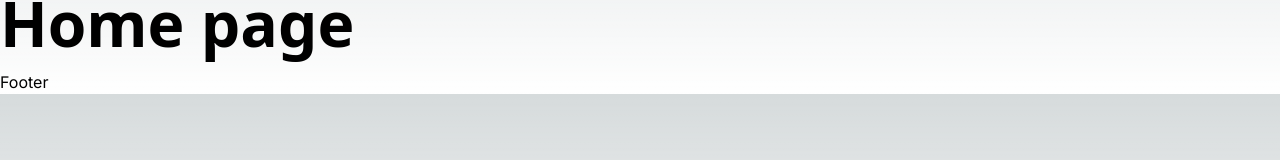
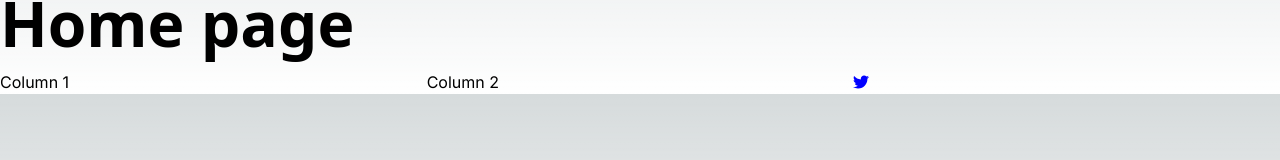
Before and after one commit to ijazkhan101/Ijaz-Portfolio, a Next.js app in the folder ijaz-web-projects/: page / in a window 1280 px wide. Shown: the part 216-376 px from the top of the page. Built offline with nearby package versions, Linux system fonts and the light colour scheme.

Commit message:
push
push

```diff
--- a/ijaz-web-projects/app/components/footer.tsx
+++ b/ijaz-web-projects/app/components/footer.tsx
@@ -1,13 +1,24 @@
-import React from 'react'
+import React from "react";
+import { FontAwesomeIcon } from '@fortawesome/react-fontawesome'
+import { faTwitter } from '@fortawesome/free-brands-svg-icons'
+import Link from "next/link";
 
 
-export const Footer = () =>{
-    return(
-        <div>
-            <div>
-         Footer
-            </div>
+export const Footer = () => {
+  return (
+    <div>
+      <div>
+        <div className="flex">
+          <div className="w-1/3">Column 1</div>
+          <div className="w-1/3">Column 2</div>
+          <div className="w-1/3">
+          <Link href="https://twitter.com/yourusername" target="_blank" rel="noopener noreferrer">
+  <FontAwesomeIcon icon={faTwitter}  color="blue"  className="w-300 h-300"/>
+</Link>
 
+          </div>
         </div>
-    )
-}
+      </div>
+    </div>
+  );
+};
--- a/ijaz-web-projects/package.json
+++ b/ijaz-web-projects/package.json
@@ -9,6 +9,9 @@
     "lint": "next lint"
   },
   "dependencies": {
+    "@fortawesome/fontawesome-svg-core": "^6.4.0",
+    "@fortawesome/free-brands-svg-icons": "^6.4.0",
+    "@fortawesome/react-fontawesome": "^0.2.0",
     "@types/node": "20.1.0",
     "@types/react": "18.2.6",
     "@types/react-dom": "18.2.4",
```
Also changed, not shown: 1 other file (tests, documents, lock files or other folders).
